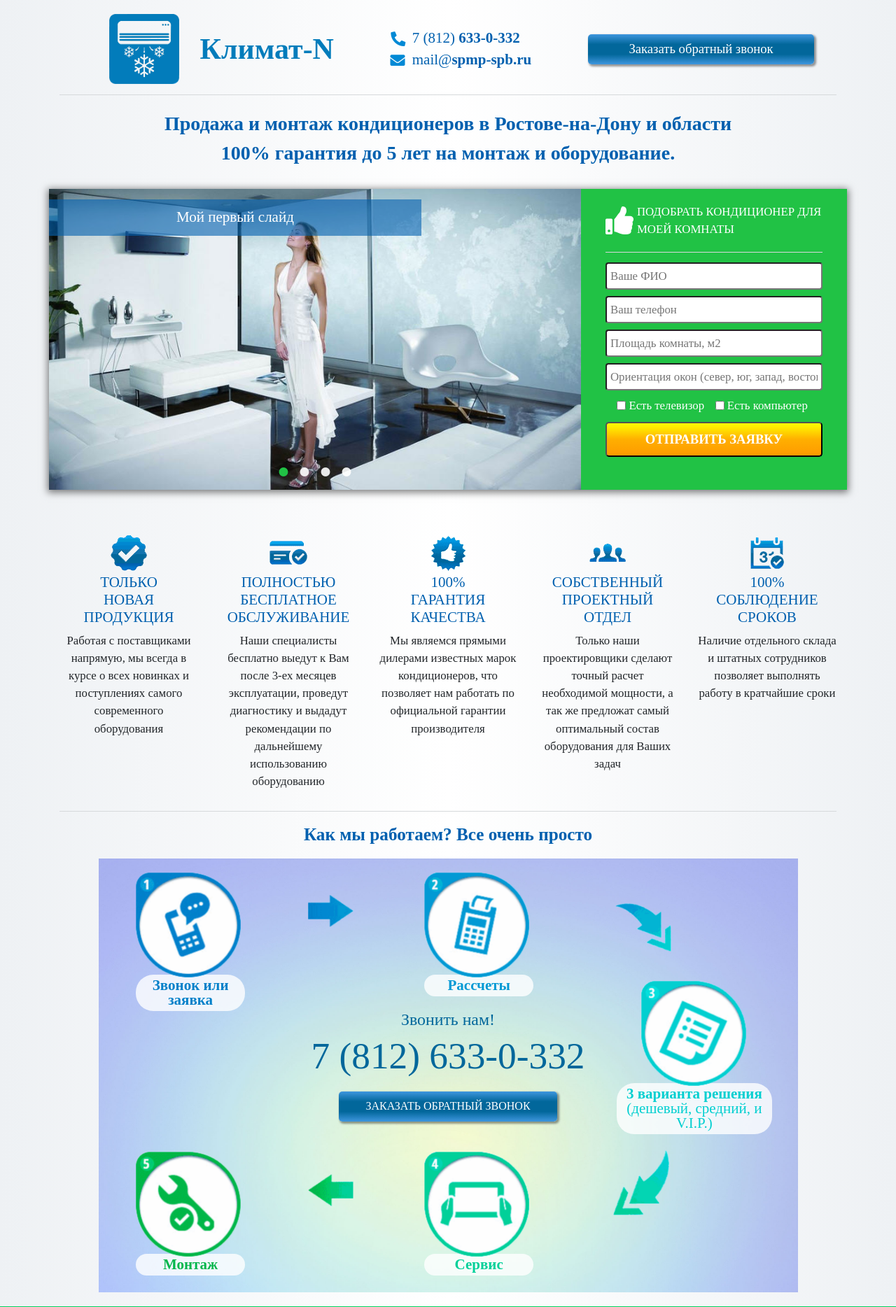
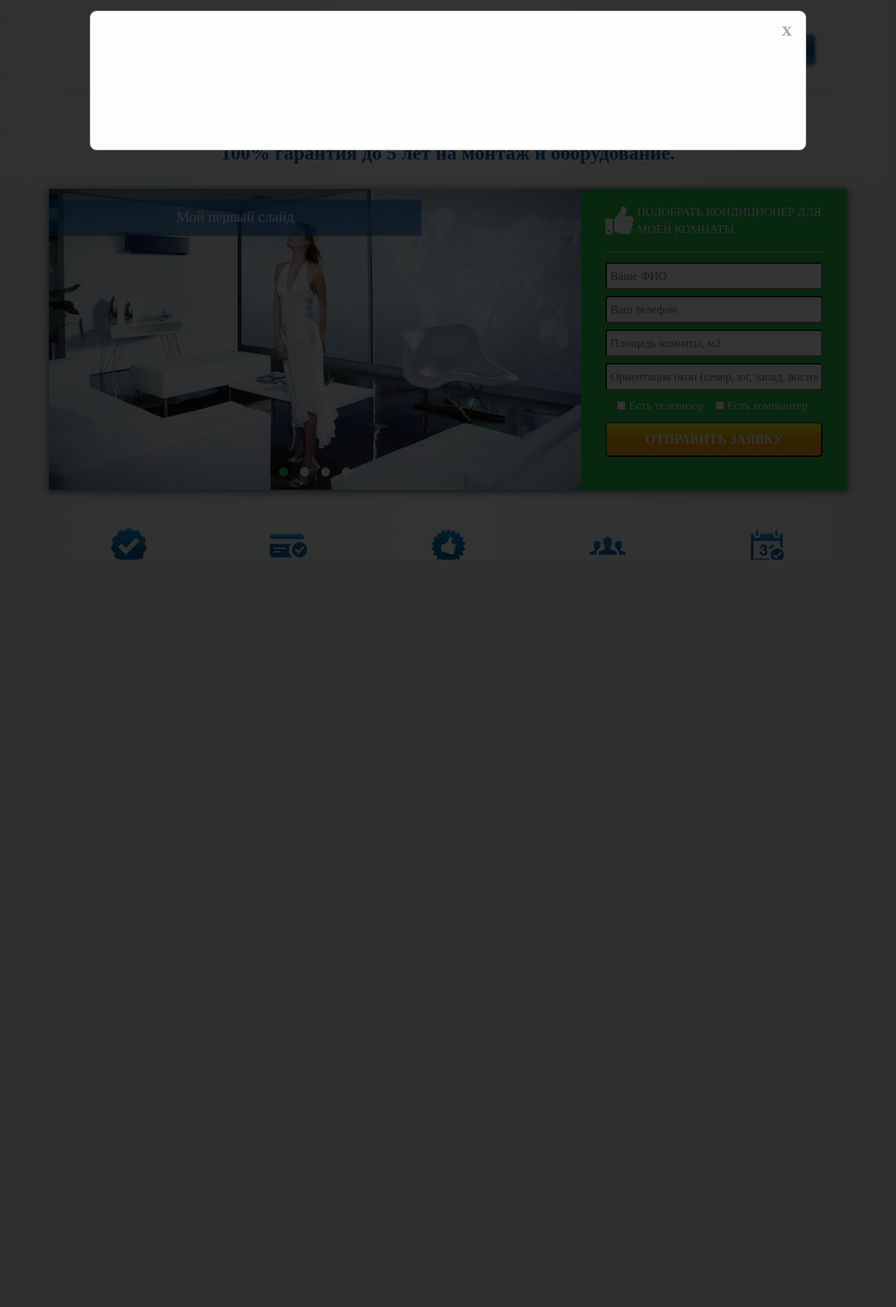
Before and after one commit to artem1y3/artem1y3.github.io, a PHP site: page / in a window 1280 px wide. Shown: the top 1868 px of the page at 70% size. After the commit the page ends 800 px from the top, so only its background shows below. Run offline with PHP 8.4, Linux system fonts and the light colour scheme; some libraries are stand-ins or nearby versions.

Commit message:
Next commit

```diff
--- a/index.html
+++ b/index.html
@@ -16,10 +16,9 @@
 </head>
 <body>
 <!-- Modal window -->
-<div class="modal">
-  <div class="modal-content">
-    <span class="close"></span>
-    <p></p>
+<div class="modal-win">
+  <div class="modal-win-content">
+    <span class="close-win">x</span>
   </div>
 </div>
 <!-- End modal window -->
@@ -43,7 +42,7 @@
         </div>
       </div>
       <div class="col-lg-4 my-flex ord">
-        <div class="order flex-center">Заказать обратный звонок</div>
+        <div class="order flex-center open-win">Заказать обратный звонок</div>
       </div>
     </div>
     <hr align="center" width="100%" size="2" color="#EEF1F4"/> <!-- #EEF1F4 -->
@@ -251,7 +250,7 @@
           <div class="call-us flex-center">
             <p>Звонить нам!</p>
             <div class="scheme-number">7 (812) <b>633-0-332</b></div>
-            <div class="order flex-center">ЗАКАЗАТЬ ОБРАТНЫЙ ЗВОНОК</div>
+            <div class="order flex-center open-win">ЗАКАЗАТЬ ОБРАТНЫЙ ЗВОНОК</div>
           </div>
         </div>
         <div class="col-md-3 offset-md-1 offset-lg-0 step-3">
@@ -465,7 +464,7 @@
           mail@<b>spmp-spb.ru</b></div>
       </div>
       <div class="col-lg-4 my-flex ord">
-        <div class="footer-order flex-center">Заказать обратный звонок</div>
+        <div class="footer-order flex-center open-win">Заказать обратный звонок</div>
       </div>
     </div>
   </div>
--- a/js/js.js
+++ b/js/js.js
@@ -2,3 +2,11 @@ $('.slider').slick({
 	dots: true,
 	arrows: false
 });
+
+$('.close-win').click(function(){
+	$('.modal-win').css('display','none');
+})
+
+$('.open-win').click(function () {
+	$('.modal-win').css('display','block');
+})
--- a/style.css
+++ b/style.css
@@ -14,30 +14,41 @@ p{
 	color: #0160af;
 }
 
-.modal{
+.modal-win{
 	background: rgba(0,0,0,0.8);
 	width: 100vw;
 	height: 100vh;
 	position: fixed;
-	z-index: 10;
+	z-index: 9000;
 	left: 0;
 	top: 0;
 	overflow: auto;
 }
 
-.modal-content{
+.modal-win-content{
 	background: #fefefe;
 	margin: 15px auto;
 	padding: 20px;
 	border: 1px #888 solid;
 	width: 80%;
+	min-height: 200px;
+	border-radius: 10px;
 }
 
-.close{
+.close-win{
 	color: #aaa;
 	float: right;
 	font-size: 28px;
 	font-weight: bold;
+	cursor: pointer;
+	line-height: 0.4;
+}
+.close-win:hover{
+	color: #000;
+}
+
+.open-win{
+	cursor: pointer;
 }
 
 
@@ -230,6 +241,9 @@ p{
 
 .list .list-item{
 	font-size: 1.2rem;
+	max-width: 400px;
+	min-width: 150px;
+	margin: 20px auto;
 }
 
 
@@ -424,7 +438,7 @@ img{
 }
 
 .form .row{
-	margin-bottom: 60px;
+	margin-bottom: 30px;
 	/*box-shadow: 0 0 10px rgba(0,0,0,0.5);*/
 }
 
@@ -491,6 +505,7 @@ img{
 
 .list h4{
 	color: #0160AF;
+	margin-top: 10px;
 }
 
 .pick-inner{
```
